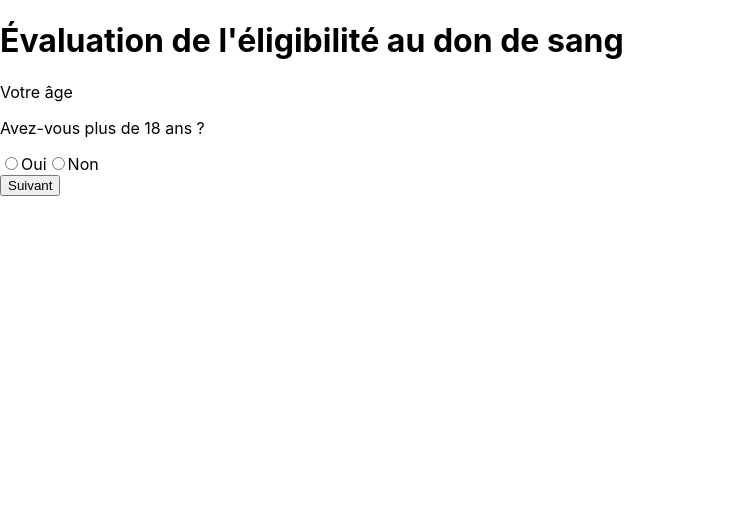
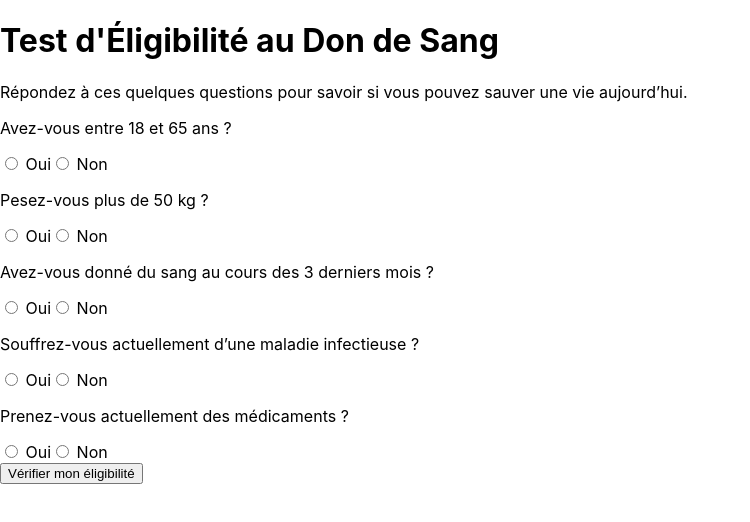
Before and after one commit to SALimanaim18/front-office-react, a React (Create React App) app: page /eligibilite-donneur in a window 1280 px wide. Shown: the top 522 px of the page, without its empty margins (0-750 px from the left). Built offline with nearby package versions, Linux system fonts and the light colour scheme; the HTML template or start-up script is replaced by a standard one.

Commit message:
ajout des formulaires

```diff
--- a/src/pages/DonorEligibilityPage.jsx
+++ b/src/pages/DonorEligibilityPage.jsx
@@ -1,7 +1,6 @@
+"use client";
 import { useState } from "react";
 import { useNavigate } from "react-router-dom";
-import jsPDF from "jspdf";
-
 export default function DonorEligibilityPage() {
   const [responses, setResponses] = useState({
     age: "",
@@ -9,14 +8,9 @@ export default function DonorEligibilityPage() {
     recentDonation: "",
     illness: "",
     medication: "",
-    bloodPressure: "",
-    pregnancy: "",
   });
 
-  const [currentStep, setCurrentStep] = useState(1);
-  const [isEligible, setIsEligible] = useState(false);
   const [result, setResult] = useState(null);
-  const [showNext, setShowNext] = useState(false);
   const navigate = useNavigate();
 
   const handleChange = (e) => {
@@ -24,293 +18,90 @@ export default function DonorEligibilityPage() {
     setResponses((prev) => ({ ...prev, [name]: value }));
   };
 
-  const handleNext = () => {
-    setCurrentStep((prevStep) => prevStep + 1);
-  };
-
   const handleSubmit = (e) => {
     e.preventDefault();
 
-    // Vérification d'éligibilité
-    const eligible =
+    const isEligible =
       responses.age === "yes" &&
       responses.weight === "yes" &&
       responses.recentDonation === "no" &&
       responses.illness === "no" &&
-      responses.medication === "no" &&
-      responses.bloodPressure === "yes" &&
-      responses.pregnancy === "no";
+      responses.medication === "no";
 
-    setIsEligible(eligible);
-
-    const pdf = new jsPDF();
-    pdf.setFontSize(16);
-    pdf.text("Rapport d'éligibilité au don de sang", 20, 20);
-    pdf.setFontSize(12);
-
-    Object.entries(responses).forEach(([key, value], index) => {
-      pdf.text(`${key} : ${value}`, 20, 40 + index * 10);
-    });
-
-    pdf.text(
-      `Résultat : ${eligible ? "Éligible" : "Non éligible"} pour le don de sang.`,
-      20,
-      100
-    );
-
-    pdf.save("rapport_eligibilite.pdf");
-
-    if (eligible) {
-      setResult("✅ Vous êtes éligible ! Rapport téléchargé.");
-      setShowNext(true);
-    } else {
-      setResult("❌ Désolé, vous n'êtes pas éligible. Rapport téléchargé.");
-    }
-  };
-
-  const handleRedirect = () => {
-    navigate("/devenir-donneur");
-  };
-
-  // Questions par étape
-  const renderStep = () => {
-    switch (currentStep) {
-      case 1:
-        return (
-          <div>
-            <p className="text-lg font-semibold text-red-600">Votre âge</p>
-            <p className="text-md text-gray-700">Avez-vous plus de 18 ans ?</p>
-            <label>
-              <input
-                type="radio"
-                name="age"
-                value="yes"
-                checked={responses.age === "yes"}
-                onChange={handleChange}
-                className="mr-2"
-              />
-              Oui
-            </label>
-            <label>
-              <input
-                type="radio"
-                name="age"
-                value="no"
-                checked={responses.age === "no"}
-                onChange={handleChange}
-                className="mr-2"
-              />
-              Non
-            </label>
-          </div>
-        );
-      case 2:
-        return (
-          <div>
-            <p className="text-lg font-semibold text-red-600">Votre poids</p>
-            <p className="text-md text-gray-700">Pesez-vous plus de 50 kg ?</p>
-            <label>
-              <input
-                type="radio"
-                name="weight"
-                value="yes"
-                checked={responses.weight === "yes"}
-                onChange={handleChange}
-                className="mr-2"
-              />
-              Oui
-            </label>
-            <label>
-              <input
-                type="radio"
-                name="weight"
-                value="no"
-                checked={responses.weight === "no"}
-                onChange={handleChange}
-                className="mr-2"
-              />
-              Non
-            </label>
-          </div>
-        );
-      case 3:
-        return (
-          <div>
-            <p className="text-lg font-semibold text-red-600">Dernier don</p>
-            <p className="text-md text-gray-700">Avez-vous donné du sang dans les 3 derniers mois ?</p>
-            <label>
-              <input
-                type="radio"
-                name="recentDonation"
-                value="yes"
-                checked={responses.recentDonation === "yes"}
-                onChange={handleChange}
-                className="mr-2"
-              />
-              Oui
-            </label>
-            <label>
-              <input
-                type="radio"
-                name="recentDonation"
-                value="no"
-                checked={responses.recentDonation === "no"}
-                onChange={handleChange}
-                className="mr-2"
-              />
-              Non
-            </label>
-          </div>
-        );
-      case 4:
-        return (
-          <div>
-            <p className="text-lg font-semibold text-red-600">Maladies</p>
-            <p className="text-md text-gray-700">Souffrez-vous d'une maladie chronique ?</p>
-            <label>
-              <input
-                type="radio"
-                name="illness"
-                value="yes"
-                checked={responses.illness === "yes"}
-                onChange={handleChange}
-                className="mr-2"
-              />
-              Oui
-            </label>
-            <label>
-              <input
-                type="radio"
-                name="illness"
-                value="no"
-                checked={responses.illness === "no"}
-                onChange={handleChange}
-                className="mr-2"
-              />
-              Non
-            </label>
-          </div>
-        );
-      case 5:
-        return (
-          <div>
-            <p className="text-lg font-semibold text-red-600">Médicaments</p>
-            <p className="text-md text-gray-700">Prenez-vous des médicaments régulièrement ?</p>
-            <label>
-              <input
-                type="radio"
-                name="medication"
-                value="yes"
-                checked={responses.medication === "yes"}
-                onChange={handleChange}
-                className="mr-2"
-              />
-              Oui
-            </label>
-            <label>
-              <input
-                type="radio"
-                name="medication"
-                value="no"
-                checked={responses.medication === "no"}
-                onChange={handleChange}
-                className="mr-2"
-              />
-              Non
-            </label>
-          </div>
-        );
-      case 6:
-        return (
-          <div>
-            <p className="text-lg font-semibold text-red-600">Pression artérielle</p>
-            <p className="text-md text-gray-700">Avez-vous une pression artérielle normale ?</p>
-            <label>
-              <input
-                type="radio"
-                name="bloodPressure"
-                value="yes"
-                checked={responses.bloodPressure === "yes"}
-                onChange={handleChange}
-                className="mr-2"
-              />
-              Oui
-            </label>
-            <label>
-              <input
-                type="radio"
-                name="bloodPressure"
-                value="no"
-                checked={responses.bloodPressure === "no"}
-                onChange={handleChange}
-                className="mr-2"
-              />
-              Non
-            </label>
-          </div>
-        );
-      case 7:
-        return (
-          <div>
-            <p className="text-lg font-semibold text-red-600">Grossesse</p>
-            <p className="text-md text-gray-700">Êtes-vous enceinte ou avez-vous accouché récemment ?</p>
-            <label>
-              <input
-                type="radio"
-                name="pregnancy"
-                value="yes"
-                checked={responses.pregnancy === "yes"}
-                onChange={handleChange}
-                className="mr-2"
-              />
-              Oui
-            </label>
-            <label>
-              <input
-                type="radio"
-                name="pregnancy"
-                value="no"
-                checked={responses.pregnancy === "no"}
-                onChange={handleChange}
-                className="mr-2"
-              />
-              Non
-            </label>
-          </div>
-        );
-      default:
-        return null;
-    }
+      if (isEligible) {
+        // ✅ Redirection si éligible
+        navigate("/devenir-donneur");
+      } else {
+        setResult("Désolé, vous n'êtes pas éligible pour donner votre sang pour le moment.");
+      }
   };
 
   return (
-    <div className="max-w-3xl mx-auto px-4 py-8 bg-gradient-to-r from-red-500 to-yellow-500 rounded-xl shadow-lg">
-      <h1 className="text-3xl font-extrabold text-center text-white mb-6">Évaluation de l'éligibilité au don de sang</h1>
-      <form onSubmit={handleSubmit} className="bg-white p-6 rounded-lg shadow-lg space-y-6">
-        {renderStep()}
-        <div className="flex justify-between mt-4">
+    <div className="min-h-screen bg-gradient-to-br from-red-50 to-white flex flex-col items-center justify-center p-6">
+      <div className="bg-white shadow-2xl rounded-2xl p-8 max-w-2xl w-full">
+        <h1 className="text-3xl font-bold text-center text-red-600 mb-2">Test d'Éligibilité au Don de Sang</h1>
+        <p className="text-center text-gray-600 mb-6 italic">Répondez à ces quelques questions pour savoir si vous pouvez sauver une vie aujourd’hui.</p>
+
+        <form onSubmit={handleSubmit} className="space-y-6">
+          {/* Question 1 */}
+          <div>
+            <p className="font-semibold">Avez-vous entre 18 et 65 ans ?</p>
+            <div className="flex gap-4 mt-2">
+              <label><input type="radio" name="age" value="yes" onChange={handleChange} /> Oui</label>
+              <label><input type="radio" name="age" value="no" onChange={handleChange} /> Non</label>
+            </div>
+          </div>
+
+          {/* Question 2 */}
+          <div>
+            <p className="font-semibold">Pesez-vous plus de 50 kg ?</p>
+            <div className="flex gap-4 mt-2">
+              <label><input type="radio" name="weight" value="yes" onChange={handleChange} /> Oui</label>
+              <label><input type="radio" name="weight" value="no" onChange={handleChange} /> Non</label>
+            </div>
+          </div>
+
+          {/* Question 3 */}
+          <div>
+            <p className="font-semibold">Avez-vous donné du sang au cours des 3 derniers mois ?</p>
+            <div className="flex gap-4 mt-2">
+              <label><input type="radio" name="recentDonation" value="yes" onChange={handleChange} /> Oui</label>
+              <label><input type="radio" name="recentDonation" value="no" onChange={handleChange} /> Non</label>
+            </div>
+          </div>
+
+          {/* Question 4 */}
+          <div>
+            <p className="font-semibold">Souffrez-vous actuellement d’une maladie infectieuse ?</p>
+            <div className="flex gap-4 mt-2">
+              <label><input type="radio" name="illness" value="yes" onChange={handleChange} /> Oui</label>
+              <label><input type="radio" name="illness" value="no" onChange={handleChange} /> Non</label>
+            </div>
+          </div>
+
+          {/* Question 5 */}
+          <div>
+            <p className="font-semibold">Prenez-vous actuellement des médicaments ?</p>
+            <div className="flex gap-4 mt-2">
+              <label><input type="radio" name="medication" value="yes" onChange={handleChange} /> Oui</label>
+              <label><input type="radio" name="medication" value="no" onChange={handleChange} /> Non</label>
+            </div>
+          </div>
+
           <button
-            type="button"
-            onClick={handleNext}
-            className="bg-red-600 text-white py-2 px-4 rounded hover:bg-red-700"
+            type="submit"
+            className="w-full bg-red-600 hover:bg-red-700 text-white py-2 px-4 rounded-xl shadow mt-4 transition duration-300"
           >
-            Suivant
+            Vérifier mon éligibilité
           </button>
-        </div>
-      </form>
+        </form>
 
-      {result && <p className="mt-4 text-center font-semibold text-white">{result}</p>}
-
-      {showNext && (
-        <div className="mt-6 text-center">
-          <button
-            onClick={handleRedirect}
-            className="bg-blue-600 text-white py-2 px-6 rounded-full hover:bg-blue-700"
-          >
-            Devenir Donneur
-          </button>
-        </div>
-      )}
+        {result && (
+          <div className="mt-6 p-4 bg-gray-100 border-l-4 border-red-500 text-gray-800 rounded">
+            <strong>Résultat :</strong> {result}
+          </div>
+        )}
+      </div>
     </div>
   );
 }
```
